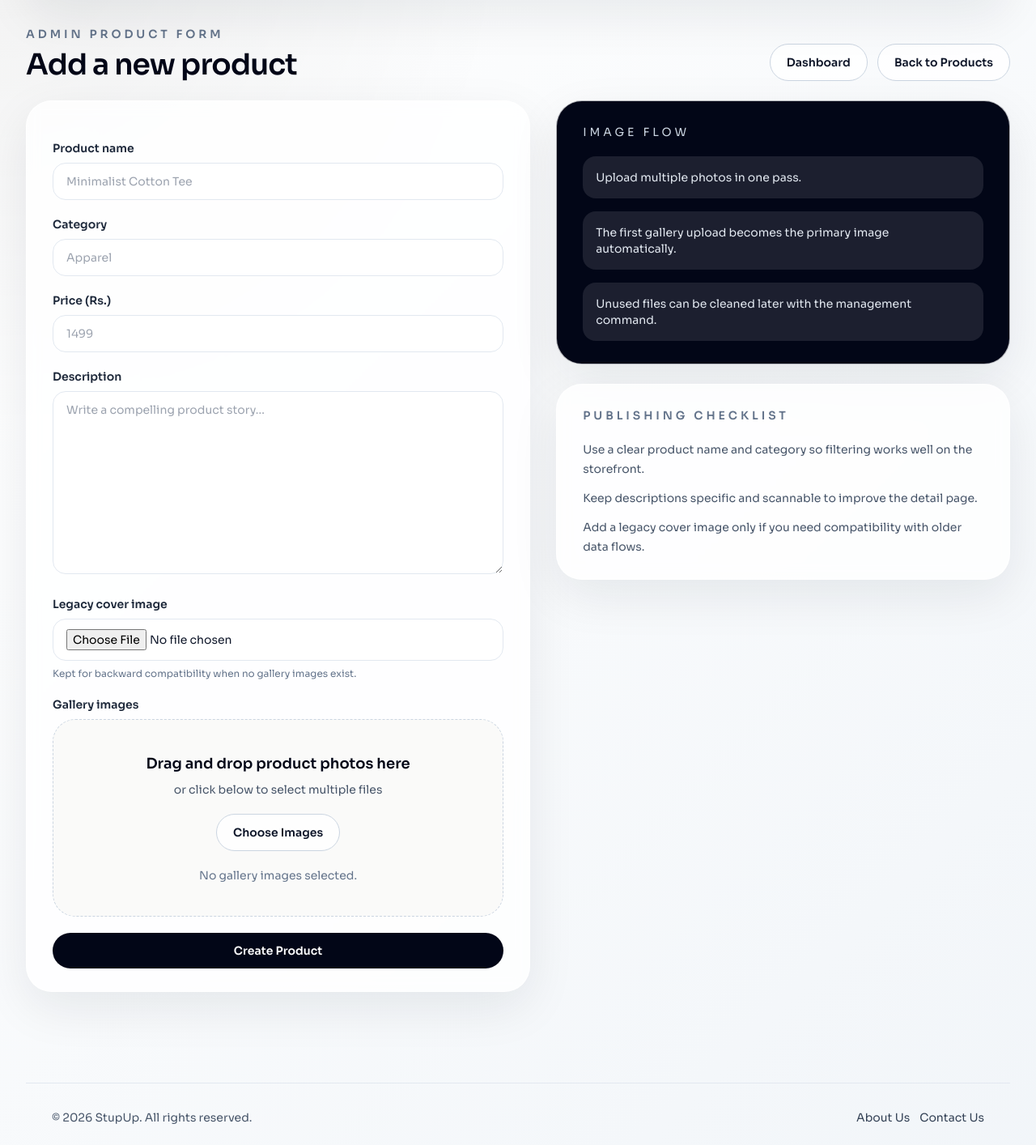
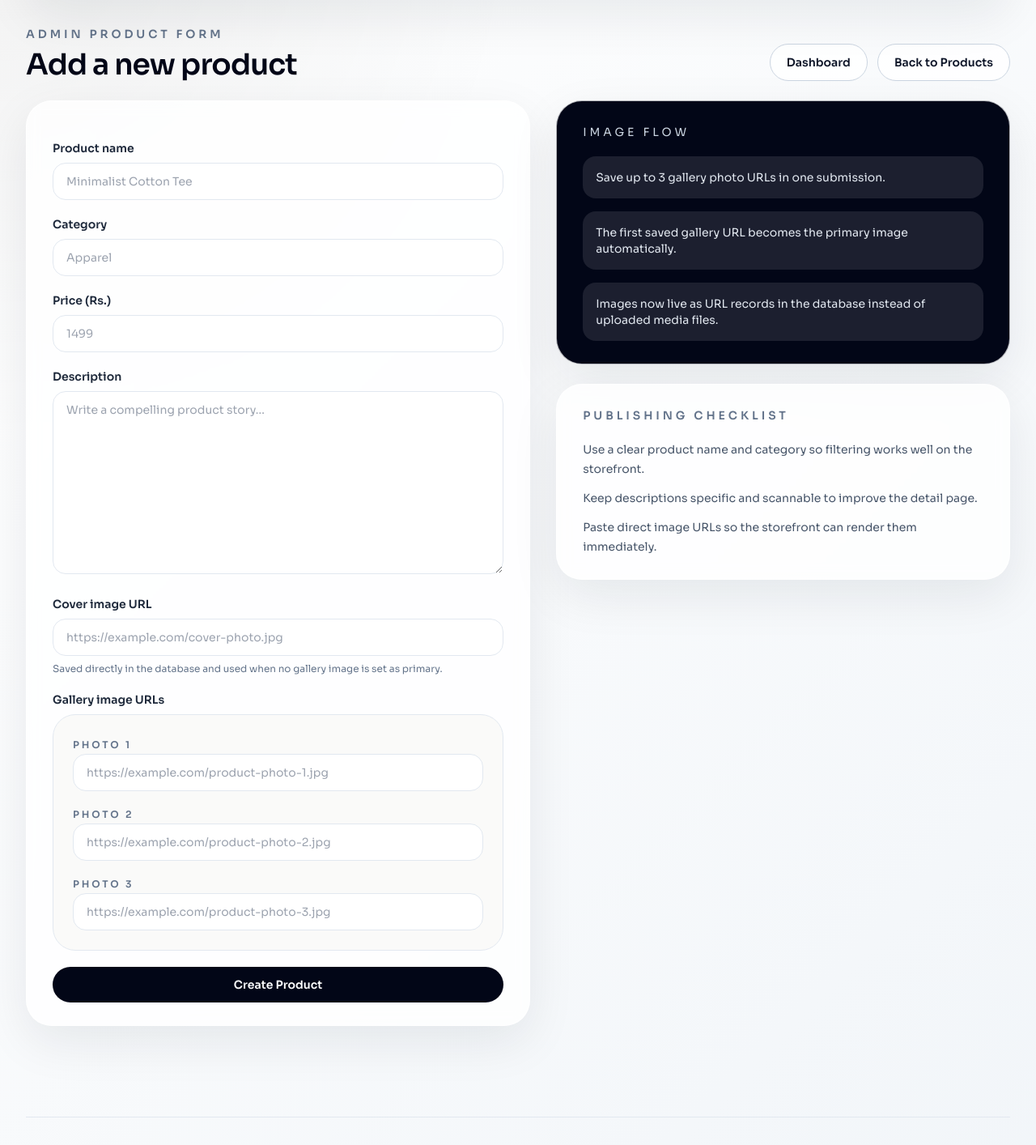
Before and after one commit to thoufeeq-xz7/site-shop, a Django app: page /admin/products/add/ in a window 1280 px wide. Shown: the part 96-1510 px from the top of the page at 81% size. Before the commit the page ends 1484 px from the top, so only its background shows below. Run offline with Django 4.2, Linux system fonts and the light colour scheme; the visitor is signed in with stand-in values (Sample User, id 1); some libraries are stand-ins or nearby versions.

Commit message:
database

```diff
--- a/store/forms.py
+++ b/store/forms.py
@@ -57,6 +57,25 @@ class StyledAuthenticationForm(AuthenticationForm):
 
 
 class ProductForm(forms.ModelForm):
+    gallery_image_1 = forms.URLField(
+        required=False,
+        widget=forms.URLInput(
+            attrs={'class': INPUT_CLASS, 'placeholder': 'https://example.com/product-photo-1.jpg'}
+        ),
+    )
+    gallery_image_2 = forms.URLField(
+        required=False,
+        widget=forms.URLInput(
+            attrs={'class': INPUT_CLASS, 'placeholder': 'https://example.com/product-photo-2.jpg'}
+        ),
+    )
+    gallery_image_3 = forms.URLField(
+        required=False,
+        widget=forms.URLInput(
+            attrs={'class': INPUT_CLASS, 'placeholder': 'https://example.com/product-photo-3.jpg'}
+        ),
+    )
+
     class Meta:
         model = Product
         fields = ['name', 'description', 'price', 'category', 'image']
@@ -65,7 +84,7 @@ class ProductForm(forms.ModelForm):
             'description': forms.Textarea(attrs={'class': TEXTAREA_CLASS, 'placeholder': 'Write a compelling product story...'}),
             'price': forms.NumberInput(attrs={'class': INPUT_CLASS, 'placeholder': '1499', 'step': '0.01'}),
             'category': forms.TextInput(attrs={'class': INPUT_CLASS, 'placeholder': 'Apparel'}),
-            'image': forms.ClearableFileInput(attrs={'class': INPUT_CLASS}),
+            'image': forms.URLInput(attrs={'class': INPUT_CLASS, 'placeholder': 'https://example.com/cover-photo.jpg'}),
         }
 
     def clean_price(self):
@@ -73,6 +92,13 @@ class ProductForm(forms.ModelForm):
         if price <= 0:
             raise forms.ValidationError('Price must be greater than zero.')
         return price
+
+    def get_gallery_image_urls(self):
+        return [
+            self.cleaned_data[field_name].strip()
+            for field_name in ['gallery_image_1', 'gallery_image_2', 'gallery_image_3']
+            if self.cleaned_data.get(field_name)
+        ]
 
 
 class CheckoutForm(forms.Form):
--- a/store/views.py
+++ b/store/views.py
@@ -115,24 +115,30 @@ def _build_cart_items(request):
     return items, subtotal
 
 
-def _upload_product_images(product, files):
-    if not files:
+def _save_product_image_urls(product, image_urls):
+    if not image_urls:
         return
 
     has_images = product.images.exists()
-    uploaded = []
+    existing_urls = set(product.images.values_list('image', flat=True))
+    created_images = []
 
-    for index, file in enumerate(files):
-        uploaded.append(
+    for image_url in image_urls:
+        if image_url in existing_urls:
+            continue
+
+        created_images.append(
             ProductImage.objects.create(
                 product=product,
-                image=file,
-                is_primary=index == 0 and not has_images,
+                image=image_url,
+                is_primary=not has_images and not created_images,
             )
         )
+        existing_urls.add(image_url)
+        has_images = True
 
-    if uploaded and not product.images.filter(is_primary=True).exists():
-        first = uploaded[0]
+    if created_images and not product.images.filter(is_primary=True).exists():
+        first = created_images[0]
         first.is_primary = True
         first.save(update_fields=['is_primary'])
 
@@ -438,10 +444,10 @@ def admin_product_list(request):
 
 @admin_required
 def admin_add_product(request):
-    form = ProductForm(request.POST or None, request.FILES or None)
+    form = ProductForm(request.POST or None)
     if request.method == 'POST' and form.is_valid():
         product = form.save()
-        _upload_product_images(product, request.FILES.getlist('images'))
+        _save_product_image_urls(product, form.get_gallery_image_urls())
         messages.success(request, f'{product.name} created successfully.')
         return redirect('admin_product_list')
     return render(request, 'store/admin/add_product.html', {'form': form})
@@ -450,10 +456,10 @@ def admin_add_product(request):
 @admin_required
 def admin_edit_product(request, pk):
     product = get_object_or_404(Product.objects.prefetch_related('images'), pk=pk)
-    form = ProductForm(request.POST or None, request.FILES or None, instance=product)
+    form = ProductForm(request.POST or None, instance=product)
     if request.method == 'POST' and form.is_valid():
         product = form.save()
-        _upload_product_images(product, request.FILES.getlist('images'))
+        _save_product_image_urls(product, form.get_gallery_image_urls())
         messages.success(request, f'{product.name} updated successfully.')
         return redirect('admin_edit_product', pk=product.pk)
     return render(request, 'store/admin/edit_product.html', {'form': form, 'product': product})
--- a/templates/store/admin/add_product.html
+++ b/templates/store/admin/add_product.html
@@ -17,7 +17,7 @@
 
     <div class="grid gap-8 lg:grid-cols-[1fr_0.9fr]">
         <div class="card-panel px-6 py-7 sm:px-8">
-            <form method="post" enctype="multipart/form-data" class="space-y-5">
+            <form method="post" class="space-y-5">
                 {% csrf_token %}
                 {% if form.non_field_errors %}
                     <div class="rounded-2xl border border-rose-200 bg-rose-50 px-4 py-3 text-sm text-rose-700">
@@ -53,18 +53,37 @@
                     {% endif %}
                 </div>
                 <div>
-                    <label for="{{ form.image.id_for_label }}" class="form-label">Legacy cover image</label>
+                    <label for="{{ form.image.id_for_label }}" class="form-label">Cover image URL</label>
                     {{ form.image }}
-                    <p class="mt-2 text-xs text-slate-500">Kept for backward compatibility when no gallery images exist.</p>
+                    <p class="mt-2 text-xs text-slate-500">Saved directly in the database and used when no gallery image is set as primary.</p>
+                    {% if form.image.errors %}
+                        <p class="mt-2 text-sm text-rose-600">{{ form.image.errors|join:', ' }}</p>
+                    {% endif %}
                 </div>
                 <div>
-                    <label class="form-label">Gallery images</label>
-                    <div id="drop-zone" class="rounded-[1.75rem] border border-dashed border-slate-300 bg-stone-50 px-6 py-10 text-center">
-                        <input id="gallery-input" type="file" name="images" multiple class="hidden">
-                        <p class="text-lg font-semibold text-slate-950">Drag and drop product photos here</p>
-                        <p class="mt-2 text-sm text-slate-600">or click below to select multiple files</p>
-                        <button id="pick-files" type="button" class="btn-outline mt-5">Choose Images</button>
-                        <div id="file-list" class="mt-5 text-sm text-slate-500">No gallery images selected.</div>
+                    <label class="form-label">Gallery image URLs</label>
+                    <div class="space-y-4 rounded-[1.75rem] border border-slate-200 bg-stone-50 px-6 py-6">
+                        <div>
+                            <label for="{{ form.gallery_image_1.id_for_label }}" class="text-xs font-semibold uppercase tracking-[0.24em] text-slate-500">Photo 1</label>
+                            {{ form.gallery_image_1 }}
+                            {% if form.gallery_image_1.errors %}
+                                <p class="mt-2 text-sm text-rose-600">{{ form.gallery_image_1.errors|join:', ' }}</p>
+                            {% endif %}
+                        </div>
+                        <div>
+                            <label for="{{ form.gallery_image_2.id_for_label }}" class="text-xs font-semibold uppercase tracking-[0.24em] text-slate-500">Photo 2</label>
+                            {{ form.gallery_image_2 }}
+                            {% if form.gallery_image_2.errors %}
+                                <p class="mt-2 text-sm text-rose-600">{{ form.gallery_image_2.errors|join:', ' }}</p>
+                            {% endif %}
+                        </div>
+                        <div>
+                            <label for="{{ form.gallery_image_3.id_for_label }}" class="text-xs font-semibold uppercase tracking-[0.24em] text-slate-500">Photo 3</label>
+                            {{ form.gallery_image_3 }}
+                            {% if form.gallery_image_3.errors %}
+                                <p class="mt-2 text-sm text-rose-600">{{ form.gallery_image_3.errors|join:', ' }}</p>
+                            {% endif %}
+                        </div>
                     </div>
                 </div>
                 <button type="submit" class="btn-primary w-full">Create Product</button>
@@ -75,9 +94,9 @@
             <div class="card-panel bg-slate-950 px-6 py-7 text-white sm:px-8">
                 <p class="text-sm uppercase tracking-[0.28em] text-slate-300">Image flow</p>
                 <div class="mt-5 space-y-4 text-sm text-slate-200">
-                    <div class="rounded-2xl bg-white/10 p-4">Upload multiple photos in one pass.</div>
-                    <div class="rounded-2xl bg-white/10 p-4">The first gallery upload becomes the primary image automatically.</div>
-                    <div class="rounded-2xl bg-white/10 p-4">Unused files can be cleaned later with the management command.</div>
+                    <div class="rounded-2xl bg-white/10 p-4">Save up to 3 gallery photo URLs in one submission.</div>
+                    <div class="rounded-2xl bg-white/10 p-4">The first saved gallery URL becomes the primary image automatically.</div>
+                    <div class="rounded-2xl bg-white/10 p-4">Images now live as URL records in the database instead of uploaded media files.</div>
                 </div>
             </div>
             <div class="card-panel px-6 py-7 sm:px-8">
@@ -85,50 +104,10 @@
                 <div class="mt-5 space-y-3 text-sm leading-6 text-slate-600">
                     <p>Use a clear product name and category so filtering works well on the storefront.</p>
                     <p>Keep descriptions specific and scannable to improve the detail page.</p>
-                    <p>Add a legacy cover image only if you need compatibility with older data flows.</p>
+                    <p>Paste direct image URLs so the storefront can render them immediately.</p>
                 </div>
             </div>
         </div>
     </div>
 </section>
 {% endblock %}
-
-{% block scripts %}
-<script>
-    const galleryInput = document.getElementById('gallery-input');
-    const dropZone = document.getElementById('drop-zone');
-    const fileList = document.getElementById('file-list');
-    const pickFiles = document.getElementById('pick-files');
-
-    const renderFileList = (files) => {
-        if (!files.length) {
-            fileList.textContent = 'No gallery images selected.';
-            return;
-        }
-
-        fileList.innerHTML = Array.from(files).map((file) => `<div>${file.name}</div>`).join('');
-    };
-
-    pickFiles.addEventListener('click', () => galleryInput.click());
-    galleryInput.addEventListener('change', () => renderFileList(galleryInput.files));
-
-    ['dragenter', 'dragover'].forEach((eventName) => {
-        dropZone.addEventListener(eventName, (event) => {
-            event.preventDefault();
-            dropZone.classList.add('border-slate-900', 'bg-white');
-        });
-    });
-
-    ['dragleave', 'drop'].forEach((eventName) => {
-        dropZone.addEventListener(eventName, (event) => {
-            event.preventDefault();
-            dropZone.classList.remove('border-slate-900', 'bg-white');
-        });
-    });
-
-    dropZone.addEventListener('drop', (event) => {
-        galleryInput.files = event.dataTransfer.files;
-        renderFileList(galleryInput.files);
-    });
-</script>
-{% endblock %}
```
Also changed, not shown: store/management/commands/cleanup_unused_images.py (+7 -3 lines), store/models.py (+28 -4 lines), store/signals.py (+1 -71 lines), store/tests/test_routes.py (+47 -1 lines), templates/store/admin/edit_product.html (+30 -49 lines), templates/store/product_detail.html (+4 -4 lines), store/migrations/0002_alter_product_image_alter_productimage_image.py (added).
